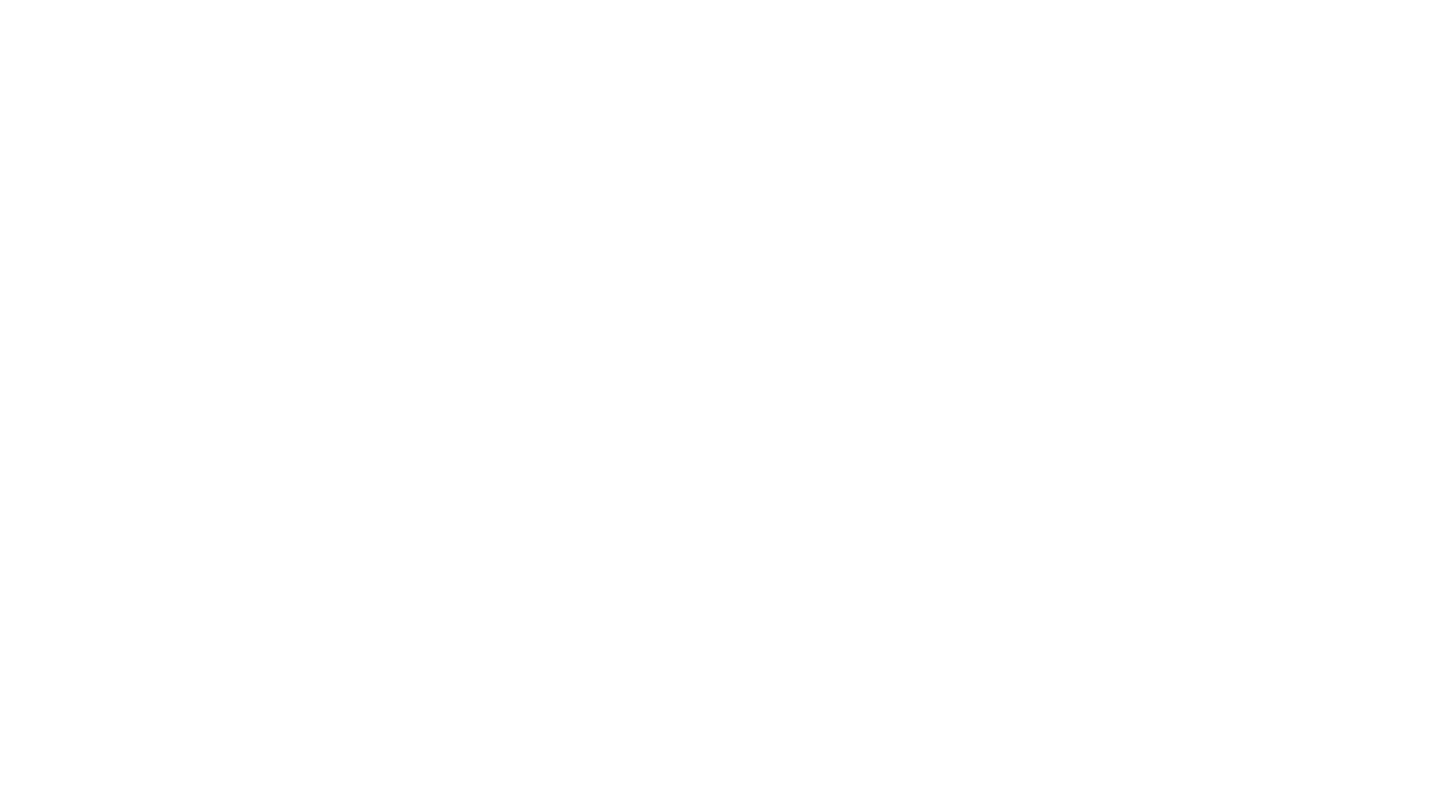
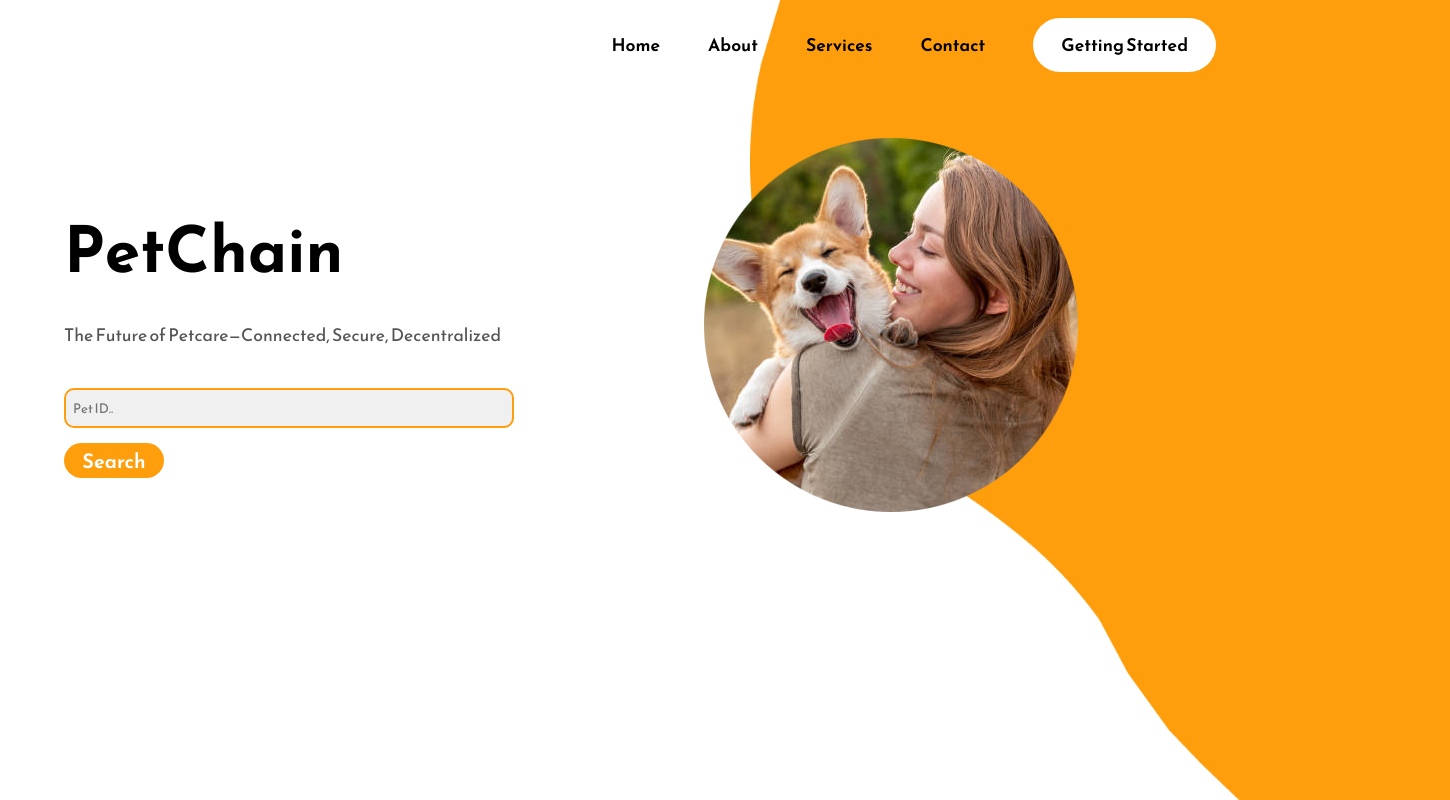
Before and after one commit to Sarika-dinesh/PetChain, a React (Create React App) app: page /home in a window 1280 px wide. Before the commit this address had no page. Shown: the top 800 px of the page, 1450 px wide, since content can reach past the window. Built offline with nearby package versions, Linux system fonts and the light colour scheme.

Commit message:
Modified home page

```diff
--- a/src/App.css
+++ b/src/App.css
@@ -4,16 +4,19 @@
   box-sizing: border-box;
   font-family: "Reem Kufi", sans-serif !important;
 }
+
 img {
   max-width: 100%;
   height: auto;
 }
+
 .App {
   min-height: 100vh;
   width: 100vw;
   max-width: 1900px;
   margin: 0rem auto;
 }
+
 body {
   max-width: 100%;
   overflow-x: hidden;
@@ -29,12 +32,16 @@ nav {
   justify-content: space-between;
   min-height: 90px;
 }
+
 .navbar-menu-container {
   display: none;
 }
+
 .navbar-links-container {
-  margin-right: 5%; /* Moves the container to the left */
+  margin-right: 5%;
+  /* Moves the container to the left */
 }
+
 .navbar-links-container a {
   margin-right: 3rem;
   text-decoration: none;
@@ -42,9 +49,11 @@ nav {
   font-size: 1.1rem;
   font-weight: 600;
 }
+
 .primary-button {
   padding: 0.9rem 1.75rem;
   background-color: white;
+  color: black;
   outline: none;
   border: none;
   border-radius: 5rem;
@@ -53,21 +62,26 @@ nav {
   font-weight: 600;
   transition: 0.2s;
 }
+
 .navbar-cart-icon {
   font-size: 1.15rem;
 }
+
 .primary-button:hover {
   background-color: rgb(234, 234, 234);
 }
+
 .navbar-menu-container svg {
   font-size: 1.5rem;
   cursor: pointer;
 }
+
 .home-banner-container {
   position: relative;
   display: flex;
   padding-top: 3rem;
 }
+
 .home-bannerImage-container {
   position: absolute;
   top: -100px;
@@ -75,10 +89,12 @@ nav {
   z-index: -2;
   max-width: 700px;
 }
+
 .home-image-section {
   max-width: 600px;
   flex: 1;
 }
+
 .home-text-section {
   flex: 1;
   display: flex;
@@ -87,18 +103,21 @@ nav {
   align-items: flex-start;
   margin: 5%;
 }
+
 .primary-heading {
   font-size: clamp(2rem, 5vw, 4rem);
-  color: #4c4c4c;
+  color: black;
   /* line-height: 5rem; */
   max-width: 600px;
 }
+
 .primary-text {
   font-size: clamp(1rem, 3vw, 1.5rem);
   max-width: 500px;
   color: #6a6a6a;
   margin: 1.5rem 0rem;
 }
+
 .secondary-button {
   padding: 1rem 2.5rem;
   background-color: #fe9e0d;
@@ -114,13 +133,24 @@ nav {
   align-items: center;
   justify-content: center;
 }
+
 .secondary-button svg {
   margin-left: 0.75rem;
   font-size: 1.5rem;
 }
+
 .secondary-button:hover {
   background-color: #e48f0f;
 }
+
+.search-input {
+  width: 450px;
+  height: 40px;
+  border: 2px solid #fe9e0d;
+  background-color: #f0f0f0;
+  border-radius: 10px;
+}
+
 .about-section-container {
   margin-top: 20rem;
   position: relative;
@@ -129,30 +159,36 @@ nav {
   justify-content: space-between;
   margin-left: 5%;
 }
+
 .about-background-image-container {
   position: absolute;
   left: -150px;
   z-index: -2;
 }
+
 .about-section-image-container {
   flex: 0.9;
   margin-right: 1rem;
 }
+
 .about-section-text-container {
   flex: 1;
   justify-content: center;
   display: flex;
   flex-direction: column;
 }
+
 .primary-subheading {
   font-weight: 700;
   color: #fe9e0d;
   font-size: 1.15rem;
 }
+
 .about-buttons-container {
   margin-top: 2rem;
   display: flex;
 }
+
 .watch-video-button {
   margin-left: 2rem;
   background-color: transparent;
@@ -168,13 +204,16 @@ nav {
   align-items: center;
   justify-content: center;
 }
+
 .watch-video-button svg {
   font-size: 3rem;
   margin-right: 1rem;
 }
+
 .contact-page-wrapper h1 {
   max-width: 900px !important;
 }
+
 .contact-page-wrapper {
   display: flex;
   align-items: center;
@@ -182,6 +221,7 @@ nav {
   flex-direction: column;
   margin: 6rem 0rem;
 }
+
 .contact-form-container {
   background-color: #f0f0f0;
   max-width: 700px;
@@ -192,6 +232,7 @@ nav {
   padding: 1rem;
   border-radius: 5rem;
 }
+
 .contact-form-container input {
   flex: 1;
   height: 100%;
@@ -201,42 +242,51 @@ nav {
   font-size: 1.3rem;
   padding: 0.5rem 1rem;
 }
+
 .footer-wrapper {
   margin: 6rem 0rem;
   display: flex;
   margin-top: 10rem;
 }
+
 .footer-logo-container {
   max-width: 110px;
 }
+
 .footer-icons {
   margin-top: 2.5rem;
 }
+
 .footer-icons svg {
   font-size: 1.5rem;
   margin-right: 1.25rem;
   color: #585858;
 }
- .footer-section-one {
+
+.footer-section-one {
   margin: 5%;
- /* border: 2px solid blue;*/
+  /* border: 2px solid blue;*/
 }
+
 .footer-section-two {
   flex: 1;
   display: flex;
   justify-content: flex-end;
 }
+
 .footer-section-columns {
   display: flex;
   flex-direction: column;
   min-width: 190px;
 }
+
 .footer-section-columns span {
   margin: 0.25rem 0rem;
   font-weight: 600;
   color: #4c4c4c;
   cursor: pointer;
 }
+
 .testimonial-section-bottom {
   margin-top: 2rem;
   background-color: white;
@@ -249,9 +299,11 @@ nav {
   flex-direction: column;
   text-align: center;
 }
+
 .testimonial-section-bottom {
   margin: 2rem auto;
 }
+
 .testimonial-section-bottom p {
   font-weight: 700;
   color: #515151;
@@ -259,31 +311,38 @@ nav {
   font-size: 1.1rem;
   margin: 2rem 0rem;
 }
+
 .testimonials-stars-container svg {
   margin: 0rem 0.25rem;
   font-size: 1.5rem;
   color: #fe9e0d;
 }
+
 .testimonial-section-bottom h2 {
   margin-top: 1.5rem;
 }
+
 .work-section-wrapper {
   margin-top: 15rem;
   margin-bottom: 15rem;
 }
+
 .work-section-top p {
   text-align: center;
   max-width: 600px !important;
 }
+
 .work-section-top h1 {
   max-width: 700px !important;
 }
+
 .work-section-top {
   display: flex;
   justify-content: center;
   align-items: center;
   flex-direction: column;
 }
+
 .work-section-info {
   width: 290px;
   min-height: 350px;
@@ -298,9 +357,11 @@ nav {
   color: #505050;
   margin: 1rem 2rem;
 }
+
 .work-section-info h2 {
   margin: 1rem 0rem;
 }
+
 .work-section-bottom {
   margin-top: 5rem;
   display: flex;
@@ -308,6 +369,7 @@ nav {
   align-items: center;
   flex-wrap: wrap;
 }
+
 .work-section-info p {
   flex: 1;
   display: flex;
@@ -320,48 +382,60 @@ nav {
     margin-right: 1rem;
     font-size: 1rem;
   }
+
   .primary-button {
     font-size: 1rem;
   }
+
   .home-bannerImage-container {
     max-width: 600px;
   }
 }
+
 @media (max-width: 800px) {
   .nav-logo-container {
     max-width: 140px;
   }
+
   .navbar-links-container {
     display: none;
   }
+
   .navbar-menu-container {
     display: flex;
   }
+
   .home-bannerImage-container {
     max-width: 450px;
   }
+
   .home-banner-container,
   .about-section-container {
     flex-direction: column-reverse;
     align-items: center;
     justify-content: center;
   }
+
   .about-section-container {
     flex-direction: column;
   }
+
   .home-image-section,
   .about-section-image-container {
     width: 100%;
     max-width: 400px;
   }
+
   .primary-heading {
     text-align: center;
     max-width: 90%;
   }
+
   .primary-text {
     text-align: center;
     max-width: 80%;
   }
+
   .home-text-section,
   .about-section-text-container {
     justify-content: center;
@@ -370,14 +444,18 @@ nav {
   }
 
   .button-dropdown-container {
-    position: relative; /* New container with relative positioning */
-    display: inline-block; /* Ensures it stays aligned with the button */
+    position: relative;
+    /* New container with relative positioning */
+    display: inline-block;
+    /* Ensures it stays aligned with the button */
   }
 
   .dropdown-container {
     position: absolute;
-    top: 100%; /* Positions the dropdown directly below the button */
-    left: 0; /* Aligns it with the button */
+    top: 100%;
+    /* Positions the dropdown directly below the button */
+    left: 0;
+    /* Aligns it with the button */
     background-color: white;
     border: 1px solid #ccc;
     border-radius: 4px;
@@ -412,33 +490,42 @@ nav {
     padding: 0.8rem 2rem;
     cursor: pointer;
   }
+
   .about-section-container {
     margin-top: 5rem !important;
   }
+
   .about-buttons-container {
     justify-content: center;
     flex-direction: column;
   }
+
   .primary-subheading {
     text-align: center;
   }
+
   .watch-video-button {
     margin-left: 0rem !important;
     margin-top: 1rem;
     font-size: 1rem !important;
   }
+
   .watch-video-button svg {
     margin-right: 0.5rem !important;
   }
+
   .about-section-image-container {
     margin-right: 0rem !important;
   }
+
   .work-section-wrapper {
     margin-top: 5rem !important;
   }
+
   .work-section-bottom {
     margin-top: 1rem !important;
   }
+
   .contact-form-container {
     padding: 0.5rem !important;
     flex-direction: column;
@@ -446,6 +533,7 @@ nav {
     align-items: center;
     border-radius: 1rem !important;
   }
+
   .contact-form-container input {
     font-size: 1rem !important;
     max-width: 100%;
@@ -453,22 +541,28 @@ nav {
     margin-bottom: 0.8rem !important;
     text-align: center;
   }
+
   .footer-wrapper {
     margin-bottom: 5%;
     flex-direction: column;
   }
+
   .footer-section-two {
     flex-direction: column;
     margin-top: 2rem;
   }
+
   .footer-section-columns {
     margin: 1rem 0rem;
   }
+
   .App {
     max-width: 95vw;
   }
 }
+
 @media (max-width: 600px) {
+
   .home-bannerImage-container,
   .about-background-image-container {
     display: none;
--- a/src/App.js
+++ b/src/App.js
@@ -2,7 +2,7 @@ import './App.css';
 import { BrowserRouter as Router, Route, Routes } from 'react-router-dom';
 import Home from './Components/Home';
 import About from './Components/About';
-import Footer from './Components/Footer';
+// import Footer from './Components/Footer';
 import Contact from './Components/Contact';
 import Services from './Components/Services';
 import PetProfile from './Components/PetProfile';
@@ -32,7 +32,7 @@ function App() {
                 <About />
                 <Services />
                 <Contact />
-                <Footer />
+                {/* <Footer /> */}
               </>
             }
           />
@@ -48,6 +48,10 @@ function App() {
         <Route path="/owner-transfer" element={<Owner />} />
         <Route path="/profile" element={<Profile />} />
         <Route path="/pprofile" element={<MainPage />} />
+        <Route path="/home" element={<Home />} />
+        <Route path="/about-us" element={<About/>} />
+        <Route path="/contact-info" element={<Contact />} />
+        <Route path = "/services" element={<Services />}  />
         </Routes>
       </Router>
     </div>
--- a/src/Components/About.js
+++ b/src/Components/About.js
@@ -13,8 +13,8 @@ const About = () => {
         <img src={AboutBackgroundImage} alt="" />
       </div>
       <div className="about-section-text-container">
-        <p className="primary-subheading">About</p>
-        <h1 className="primary-heading">
+        <p className="primary-subheading"style={{fontSize: '30px'}}>About</p>
+        <h1 className="primary-heading" style={{fontSize: '20px'}}>
         Care and Connection in Every Paw Print
         </h1>
         <p className="primary-text">
--- a/src/Components/AddInsurancePage.js
+++ b/src/Components/AddInsurancePage.js
@@ -56,7 +56,7 @@ const AddInsurancePage = () => {
         </div>
         <div className="add-insurance-section-text-container">
           <p className="primary-subheading"></p>
-          <h1 className="primary-heading">Secure Your Pet's Future</h1>
+          <h1 className="add-insurance-primary-heading">Secure Your Pet's Future</h1>
           <p className="primary-text">
             Protect your pets with comprehensive pet insurance plans.
             From routine checkups to unforeseen emergencies, we've got you
@@ -66,7 +66,7 @@ const AddInsurancePage = () => {
 
           </p>
           <div className="add-insurance-buttons-container">
-  <button className="primary-button" onClick={() => navigate('/add-insurance')}>
+  <button className="add-insurance-primary-button" onClick={() => navigate('/add-insurance')}>
     Add Insurance
   </button>
   <button
--- a/src/Components/Home.js
+++ b/src/Components/Home.js
@@ -2,12 +2,13 @@ import React from 'react'
 import BannerBackground from "../Assets/home-banner-background.png";
 import BannerImage from "../Assets/home-banner-image.png";
 import Navbar from "./Navbar";
+
 import { FiArrowRight } from "react-icons/fi";
 const Home = () => {
   return (
     <div className='home-container'>
 
-      <Navbar/>
+      <Navbar />
       <div className="home-banner-container">
         <div className="home-bannerImage-container">
           <img src={BannerBackground} alt="" />
@@ -17,11 +18,12 @@ const Home = () => {
             PetChain
           </h1>
           <p className="primary-text">
-          The Future of Petcare—Connected, Secure, Decentralized
+            The Future of Petcare—Connected, Secure, Decentralized
           </p>
-          <button className="secondary-button">
-            Found a Pet <FiArrowRight />{" "}
-          </button>
+          <div>
+            <input type="text" className="search-input" placeholder="    Pet ID.." />
+            <button className="secondary-button" style={{marginTop: '15px', width:'100px', height:'35px', fontSize:' 20px'}}>Search</button>
+          </div>
         </div>
         <div className="home-image-section">
           <img src={BannerImage} alt="" />
--- a/src/Components/Navbar.js
+++ b/src/Components/Navbar.js
@@ -17,6 +17,7 @@ import InfoIcon from "@mui/icons-material/Info";
 import CommentRoundedIcon from "@mui/icons-material/CommentRounded";
 import PhoneRoundedIcon from "@mui/icons-material/PhoneRounded";
 import ShoppingCartRoundedIcon from "@mui/icons-material/ShoppingCartRounded";
+
 
 const Navbar = () => {
   const [openMenu, setOpenMenu] = useState(false);
@@ -48,10 +49,10 @@ const Navbar = () => {
         <img src={Logo} alt="" />
       </div>
       <div className="navbar-links-container">
-        <a href="">Home</a>
-        <a href="">About</a>
-        <a href="">Services</a>
-        <a href="">Contact</a>
+        <a href="/home">Home</a>
+        <a href="/about-us">About</a>
+        <a href="/services">Services</a>
+        <a href="/contact-info">Contact</a>
         {/* Wrapper for Getting Started button and dropdown */}
         <div className="button-dropdown-container">
         <button
--- a/src/Components/Profile.js
+++ b/src/Components/Profile.js
@@ -52,7 +52,7 @@ const AddPetPage = () => {
             Hi User, welcome to PetChain! Thank you for choosing us.
           </Typography>
 
-          <h1 className="primary-heading">Add Your Beloved Pet</h1>
+          <h1 className="add-pet-primary-heading">Add Your Beloved Pet</h1>
           <p className="primary-text">
             Let's create a safe and secure profile for your pet! Add their
             details today to get started on your journey with PetChain.
--- a/src/Components/Services.js
+++ b/src/Components/Services.js
@@ -31,7 +31,7 @@ const Work = () => {
     <div className="work-section-wrapper">
       <div className="work-section-top">
         <p className="primary-subheading"></p>
-        <h1 className="primary-heading">Services We Provide</h1>
+        <h1 className="primary-heading" style={{fontSize: "30px"}}>Services We Provide</h1>
         <p className="primary-text">
 
         </p>
@@ -40,7 +40,7 @@ const Work = () => {
         {workInfoData.map((data) => (
           <div className="work-section-info" key={data.title}>
             <div className="info-boxes-img-container">
-              <img src={data.image} alt="" />
+              <img src={data.image} alt="" style={{height:'250px', width:'200px'}}/>
             </div>
             <h2>{data.title}</h2>
             <p>{data.text}</p>
--- a/src/Components/add-pet.css
+++ b/src/Components/add-pet.css
@@ -16,7 +16,7 @@
   margin-bottom: 20px;
 }
 
-.primary-heading {
+.add-pet-primary-heading{
   font-size: 2.5rem;
   color: #ff5722; /* Orange color */
   margin-bottom: 20px;
@@ -54,7 +54,7 @@
   gap: 20px;
 }
 
-.primary-button {
+.add-pet-primary-button {
   background-color: #ff5722;
   color: white;
   padding: 10px 20px;
@@ -63,6 +63,6 @@
   cursor: pointer;
 }
 
-.primary-button:hover {
+.add-pet-primary-button:hover {
   background-color: #e64a19;
 }
--- a/src/Components/profilepet.js
+++ b/src/Components/profilepet.js
@@ -190,7 +190,7 @@ const PetProfile = () => {
           <Button
             variant="contained"
             sx={{
-              bgcolor: 'orange',
+              bgcolor: 'red',
               color: '#fff',
               '&:hover': {
                 bgcolor: '#D04E00',
```
Also changed, not shown: src/Components/Contact.js (+36 -2 lines).
